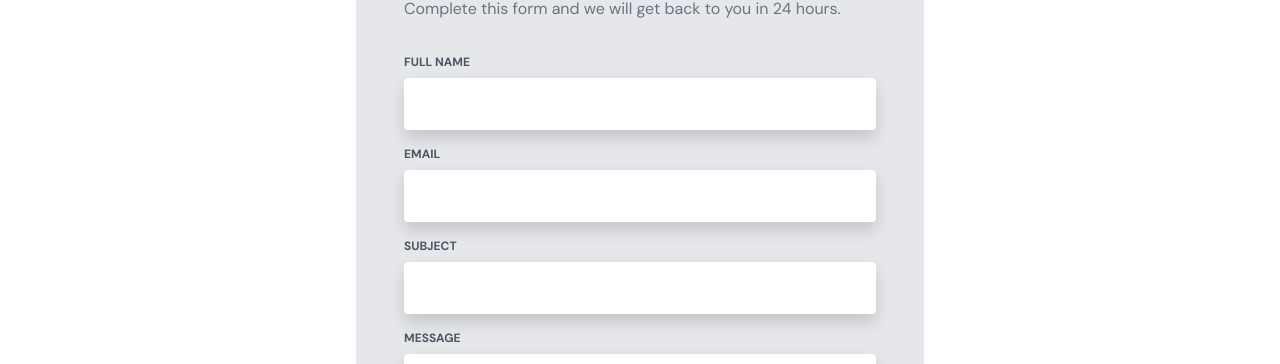
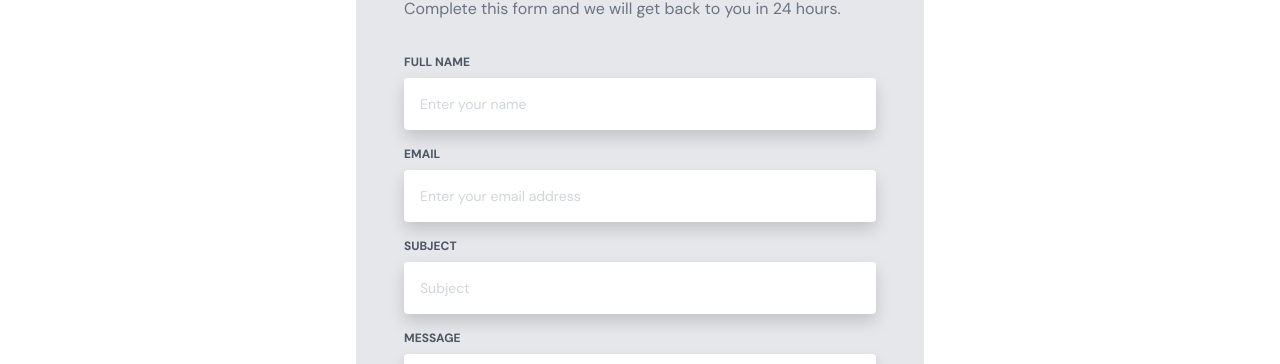
Before and after one commit to TheLazarusNetwork/website, a Next.js app: page /contact in a window 1280 px wide. Shown: the part 368-732 px from the top of the page. Built offline with nearby package versions, Linux system fonts and the light colour scheme; a web font is replaced by a local one; what tw-elements would draw is missing.

Commit message:
sendgrid api integration in contact form

```diff
--- a/pages/contact.js
+++ b/pages/contact.js
@@ -218,6 +218,7 @@ export default function App() {
                           setFullname(e.target.value);
                         }}
                         name="fullname"
+                        placeholder="Enter your name"
                       />
                     </div>
                     {errors?.fullname && (
@@ -234,6 +235,7 @@ export default function App() {
                         className="border-0 px-3 py-3 placeholder-gray-300 text-gray-600 bg-white rounded text-sm shadow focus:outline-none focus:ring w-full ease-linear transition-all duration-150"
                         type="email"
                         name="email"
+                        placeholder="Enter your email address"
                         value={email}
                         onChange={(e) => {
                           setEmail(e.target.value);
@@ -254,6 +256,7 @@ export default function App() {
                         className="border-0 px-3 py-3 placeholder-gray-300 text-gray-600 bg-white rounded text-sm shadow focus:outline-none focus:ring w-full ease-linear transition-all duration-150"
                         type="text"
                         name="subject"
+                        placeholder="Subject"
                         value={subject}
                         onChange={(e) => {
                           setSubject(e.target.value);
@@ -275,6 +278,7 @@ export default function App() {
                         cols="80"
                         className="border-0 px-3 py-3 placeholder-gray-300 text-gray-600 bg-white rounded text-sm shadow focus:outline-none focus:ring w-full"
                         name="message"
+                        placeholder="Write your message here."
                         value={message}
                         onChange={(e) => {
                           setMessage(e.target.value);
```
